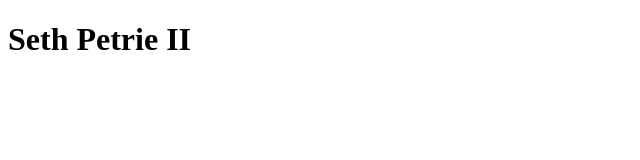
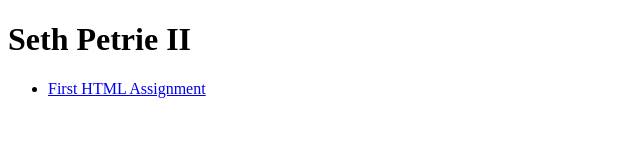
Before and after one commit to QuantSethP20/ifsc-11003-02, a plain HTML site: page index.html in a window 1280 px wide. Shown: the whole page, without its empty margins (0-640 px from the left). Drawn offline with Linux system fonts and the light colour scheme.

Commit message:
Third Commit

```diff
--- a/index.html
+++ b/index.html
@@ -8,5 +8,10 @@
 </head>
 <body>
   <h1>Seth Petrie II</h1>
+  <nav>
+    <ul>
+        <li><a href="prototype/index.html">First HTML Assignment</a></li>
+    </ul>
+  </nav>
 </body>
 </html>
```
Also changed, not shown: prototype/index.html (added, +1 -0 lines).
